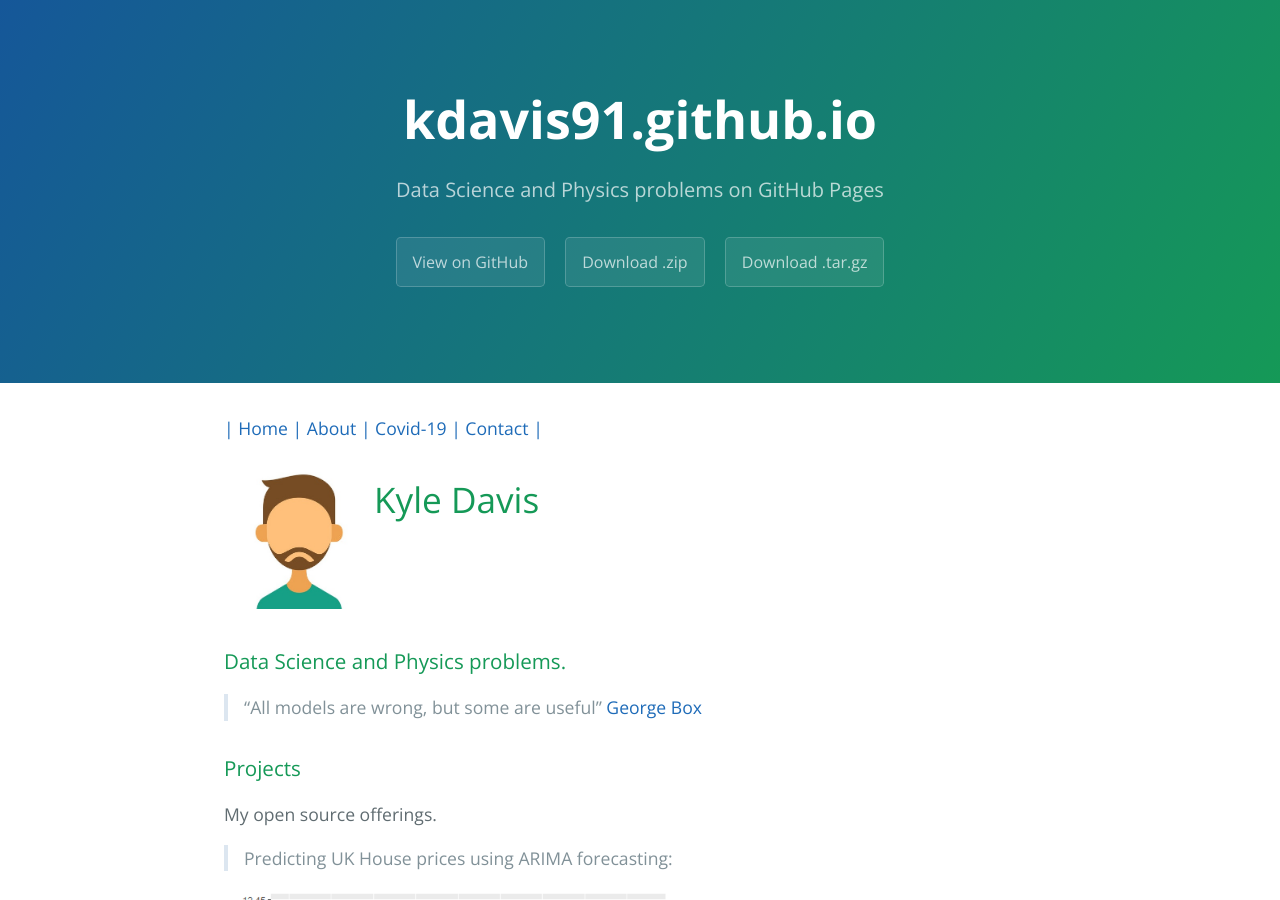
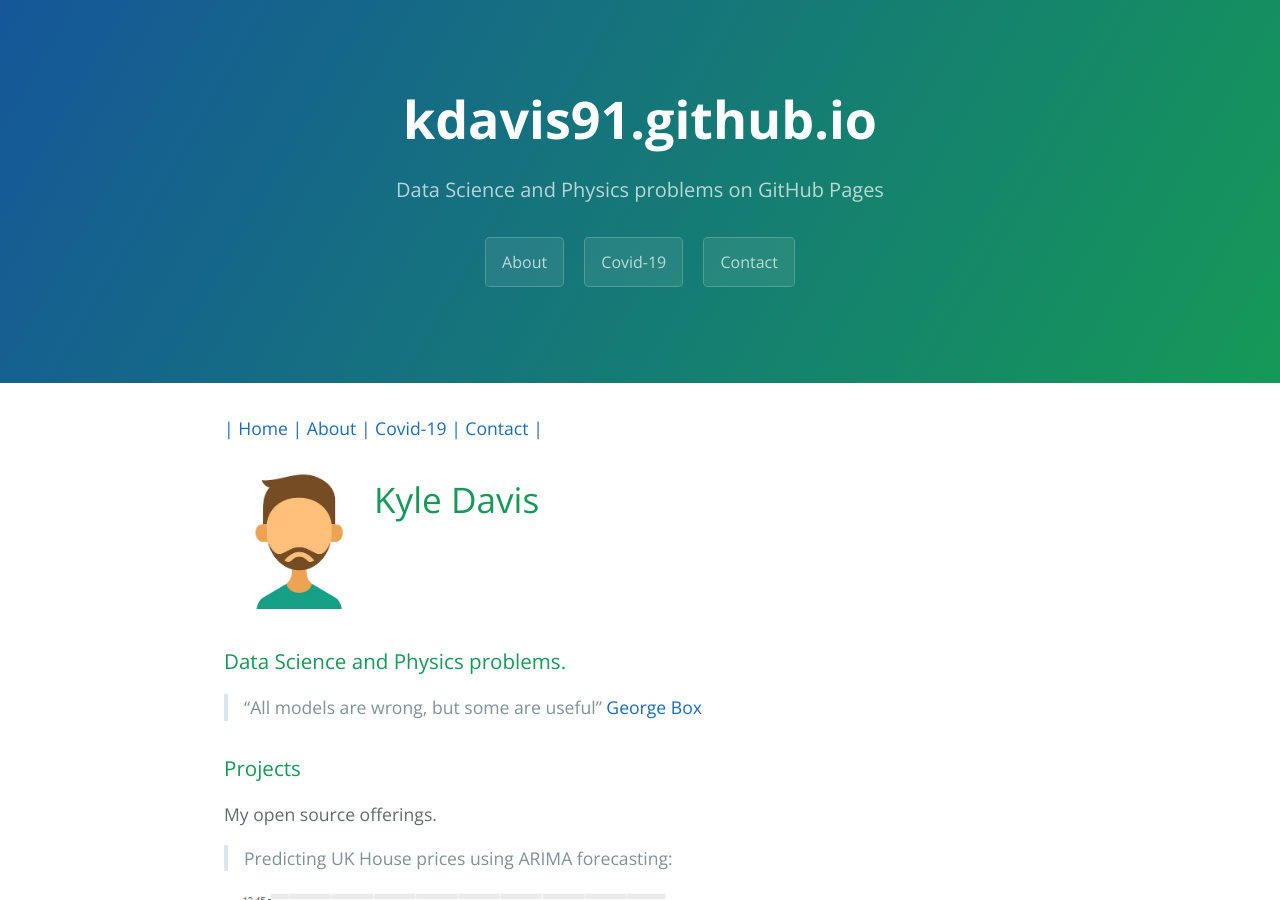
Before and after one commit to kdavis91/kdavis91.github.io, a Jekyll site: the page built from index.md, in a window 1280 px wide and 900 px high. Built offline with Jekyll 4.4.1, drawn with Linux system fonts in a browser that asks for light colours; our own code applies the rules of GitHub Pages for plain Markdown files; the list of posts is cut into pages by our own code.

Commit message:
Update page-header.html

```diff
--- a/_includes/page-header.html
+++ b/_includes/page-header.html
@@ -1,7 +1,7 @@
 <section class="page-header">
   <h1 class="project-name">{{ site.title }}</h1>
   <h2 class="project-tagline">{{ site.tagline }}</h2>
-  <a href="#" class="btn">View on GitHub</a>
-  <a href="#" class="btn">Download .zip</a>
-  <a href="#" class="btn">Download .tar.gz</a>
+  <a href="about.html" class="btn">About</a>
+  <a href="covid-19.html" class="btn">Covid-19</a>
+  <a href="contact.html" class="btn">Contact</a>
 </section>
```
